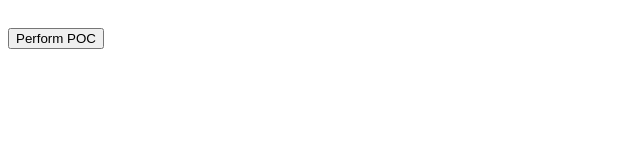
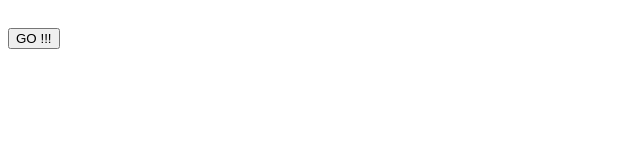
Before and after one commit to aksharp/nodejs-speed, a website: page public/index.html in a window 1280 px wide. Shown: the whole page, without its empty margins (0-640 px from the left). Drawn offline with Linux system fonts and the light colour scheme; files whose address does not match are found by name.

Commit message:
button name

```diff
--- a/public/index.html
+++ b/public/index.html
@@ -26,7 +26,7 @@
 <div class="percent" id="percentDiff-cpp"></div>
 <div class="percent" id="percentDiff-opencl"></div>
 <br>
-<button id="btn">Perform POC</button>
+<button id="btn">GO !!!</button>
 
 <script>
 
```
